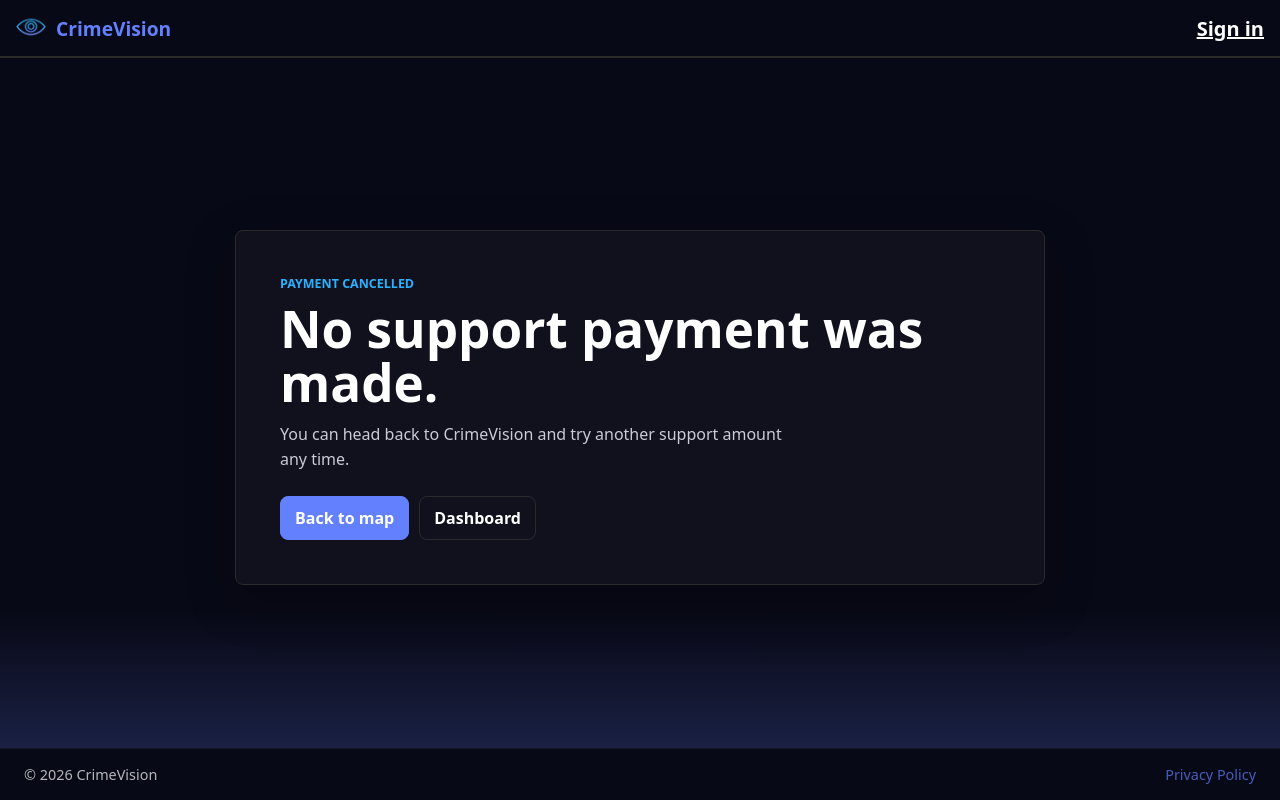
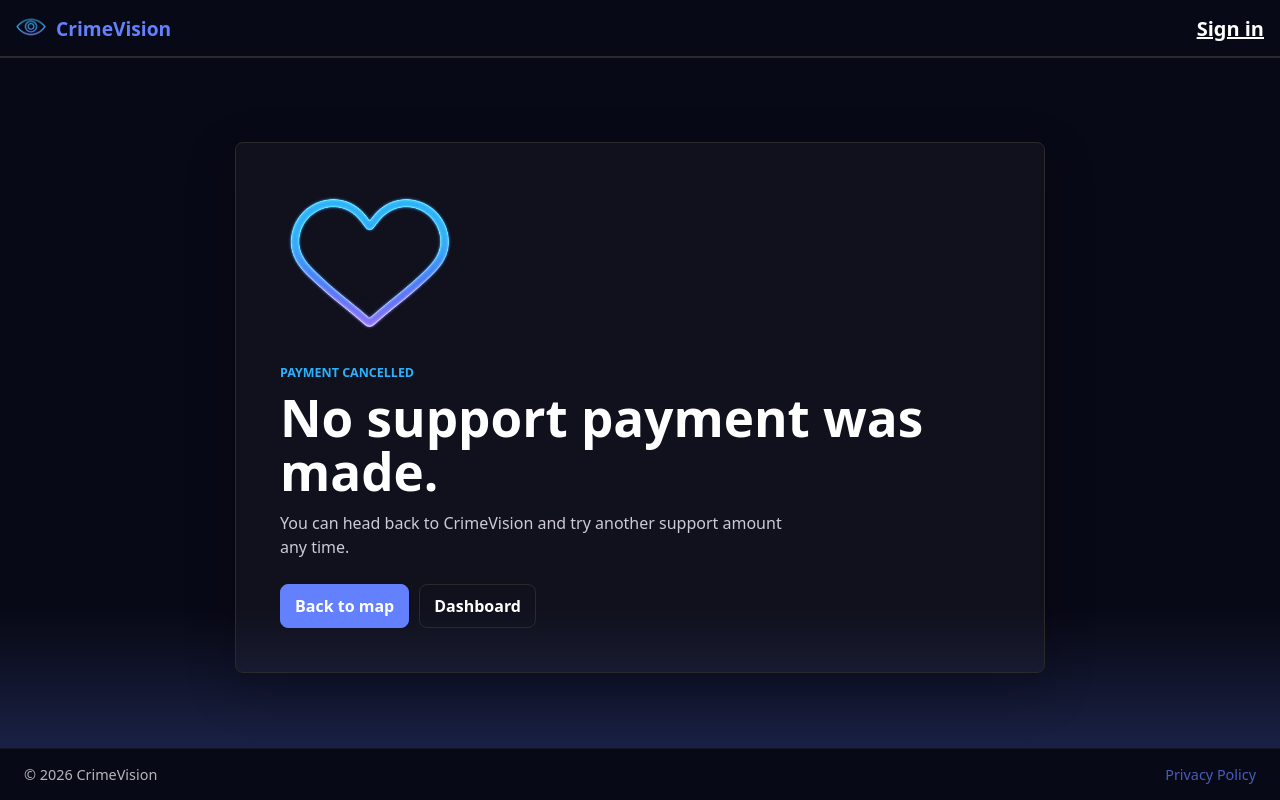
Before and after one commit to SimonHetu/crimevision-frontend, a React (Vite) app: page /support/cancel in a window 1280 px wide. Built offline with nearby package versions, Linux system fonts and the light colour scheme; no server answers.

Commit message:
Show support heart on checkout confirmation

```diff
--- a/src/pages/PaymentResultPage.tsx
+++ b/src/pages/PaymentResultPage.tsx
@@ -1,4 +1,5 @@
 import { Link, useSearchParams } from "react-router-dom";
+import supportHeart from "../assets/crimevision_support.png";
 
 type PaymentResultPageProps = {
   kind: "support" | "billing";
@@ -40,6 +41,9 @@ export default function PaymentResultPage({ kind, status }: PaymentResultPagePro
   return (
     <section className="payment-result" aria-labelledby="payment-result-title">
       <div className="payment-result-card">
+        {kind === "support" ? (
+          <img className="payment-result-image" src={supportHeart} alt="CrimeVision support heart" />
+        ) : null}
         <div className="payment-result-eyebrow">{content.eyebrow}</div>
         <h1 id="payment-result-title">{content.title}</h1>
         <p>{content.body}</p>
--- a/src/styles/globals.css
+++ b/src/styles/globals.css
@@ -484,6 +484,13 @@ body {
   box-shadow: 0 16px 48px rgba(0, 0, 0, 0.26);
 }
 
+.payment-result-image {
+  display: block;
+  width: min(180px, 48vw);
+  height: auto;
+  margin: 0 0 22px;
+}
+
 .payment-result-eyebrow {
   color: var(--accent-01);
   font-weight: 800;
```
